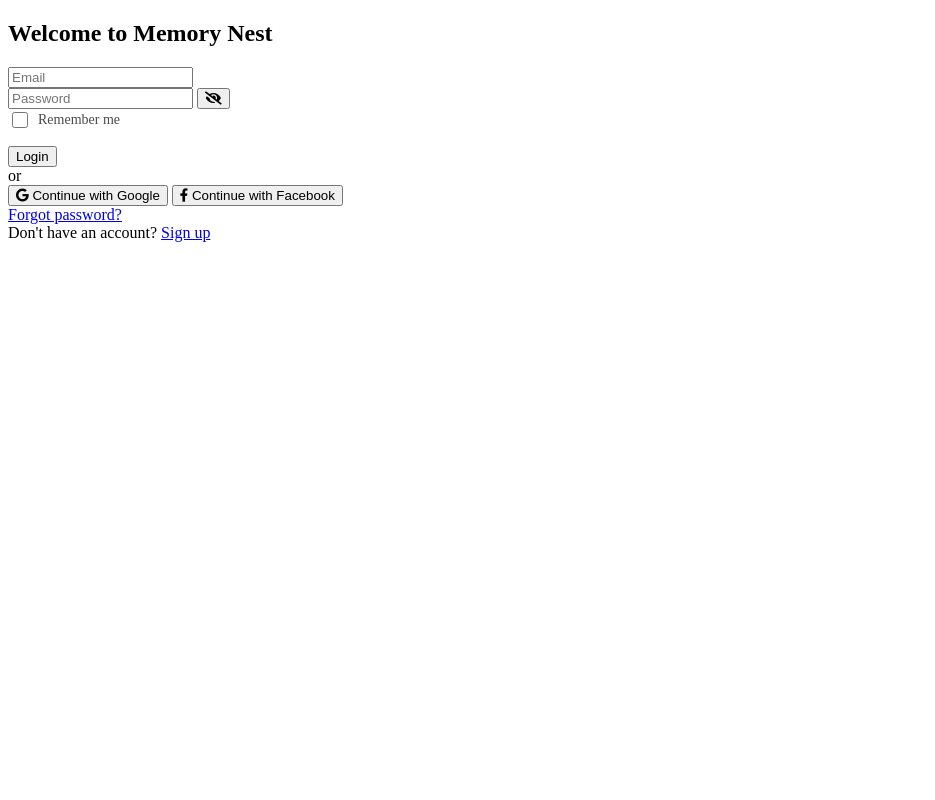
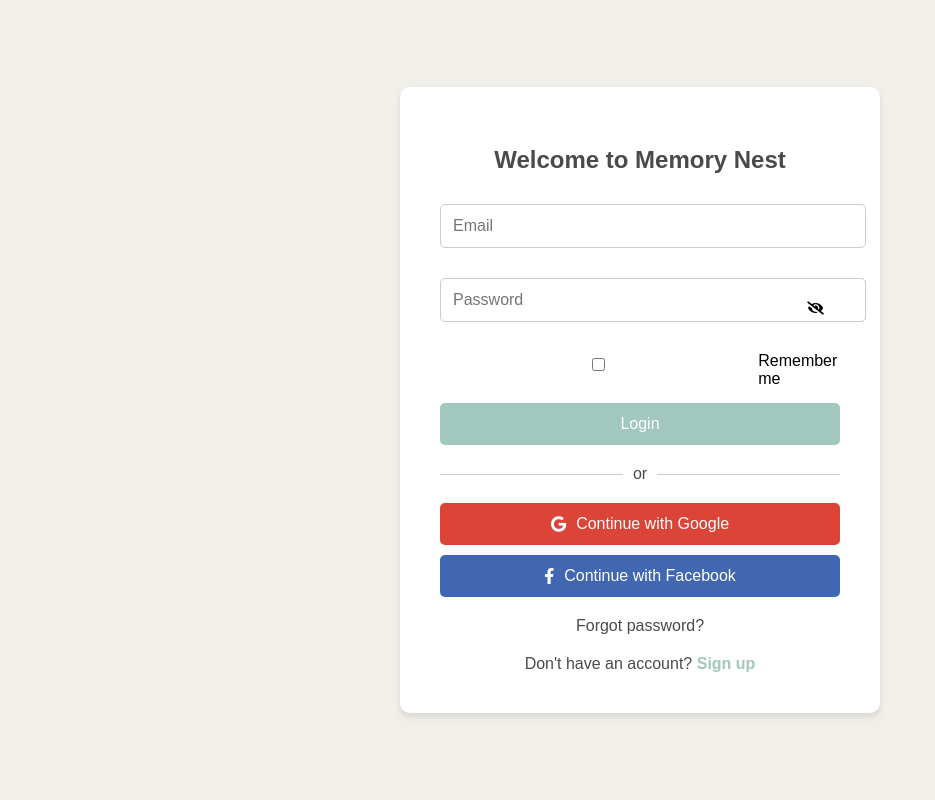
Before and after one commit to mlespinoza1/Memory-AI-Scrapbook, a Flask app: page /login in a window 1280 px wide. Shown: the whole page, without its empty margins (0-935 px from the left). Run offline with Flask 3, Linux system fonts and the light colour scheme.

Commit message:
Restored to 'c01ec94b37a11cb86222f219a2afe378d955ea3c'

```diff
--- a/static/css/style.css
+++ b/static/css/style.css
@@ -1,4 +1,83 @@
 /* ... (existing styles) ... */
+
+body {
+    font-family: Arial, sans-serif;
+    background-color: #F0EFE9;
+    display: flex;
+    justify-content: center;
+    align-items: center;
+    height: 100vh;
+    margin: 0;
+}
+
+.login-container {
+    max-width: 400px;
+    width: 90%;
+    padding: 40px;
+    background-color: white;
+    border-radius: 10px;
+    box-shadow: 0 4px 6px rgba(0, 0, 0, 0.1);
+}
+
+h2 {
+    text-align: center;
+    color: #4A4A4A;
+    margin-bottom: 30px;
+}
+
+.login-form input {
+    width: 100%;
+    padding: 12px;
+    margin-bottom: 15px;
+    border: 1px solid #ccc;
+    border-radius: 5px;
+    font-size: 16px;
+}
+
+.login-button {
+    width: 100%;
+    padding: 12px;
+    background-color: #A2C7BE;
+    color: white;
+    border: none;
+    border-radius: 5px;
+    cursor: pointer;
+    font-size: 16px;
+    transition: background-color 0.3s;
+}
+
+.login-button:hover {
+    background-color: #8AB3A8;
+}
+
+.flash-messages {
+    list-style-type: none;
+    padding: 0;
+    margin-bottom: 20px;
+}
+
+.flash-message {
+    background-color: #ffcccc;
+    color: #cc0000;
+    padding: 10px;
+    border-radius: 5px;
+    margin-bottom: 10px;
+}
+
+.input-group {
+    position: relative;
+    margin-bottom: 15px;
+}
+
+.toggle-password {
+    position: absolute;
+    right: 10px;
+    top: 50%;
+    transform: translateY(-50%);
+    background: none;
+    border: none;
+    cursor: pointer;
+}
 
 .remember-me {
     display: flex;
@@ -6,18 +85,89 @@
     margin-bottom: 15px;
 }
 
-.remember-me input[type="checkbox"] {
-    margin-right: 10px;
-    width: 16px;
-    height: 16px;
-    vertical-align: middle;
+.remember-me input {
+    margin-right: 5px;
 }
 
-.remember-me label {
-    margin-bottom: 0;
-    font-size: 14px;
-    color: #4A4A4A;
-    line-height: 1;
+.separator {
+    display: flex;
+    align-items: center;
+    text-align: center;
+    margin: 20px 0;
 }
 
-/* ... (rest of the existing styles) ... */
+.separator::before,
+.separator::after {
+    content: '';
+    flex: 1;
+    border-bottom: 1px solid #ccc;
+}
+
+.separator span {
+    padding: 0 10px;
+    color: #4A4A4A;
+}
+
+.social-buttons {
+    margin-top: 20px;
+}
+
+.social-login {
+    width: 100%;
+    padding: 12px;
+    margin-bottom: 10px;
+    border: none;
+    border-radius: 5px;
+    cursor: pointer;
+    display: flex;
+    align-items: center;
+    justify-content: center;
+    font-size: 16px;
+    transition: background-color 0.3s;
+}
+
+.social-login i {
+    margin-right: 10px;
+}
+
+.google-login {
+    background-color: #DB4437;
+    color: white;
+}
+
+.google-login:hover {
+    background-color: #C53929;
+}
+
+.facebook-login {
+    background-color: #4267B2;
+    color: white;
+}
+
+.facebook-login:hover {
+    background-color: #365899;
+}
+
+.forgot-password {
+    display: block;
+    text-align: center;
+    margin-top: 20px;
+    color: #4A4A4A;
+    text-decoration: none;
+}
+
+.signup-link {
+    text-align: center;
+    margin-top: 20px;
+    color: #4A4A4A;
+}
+
+.signup-link a {
+    color: #A2C7BE;
+    text-decoration: none;
+    font-weight: bold;
+}
+
+.signup-link a:hover {
+    text-decoration: underline;
+}
```
